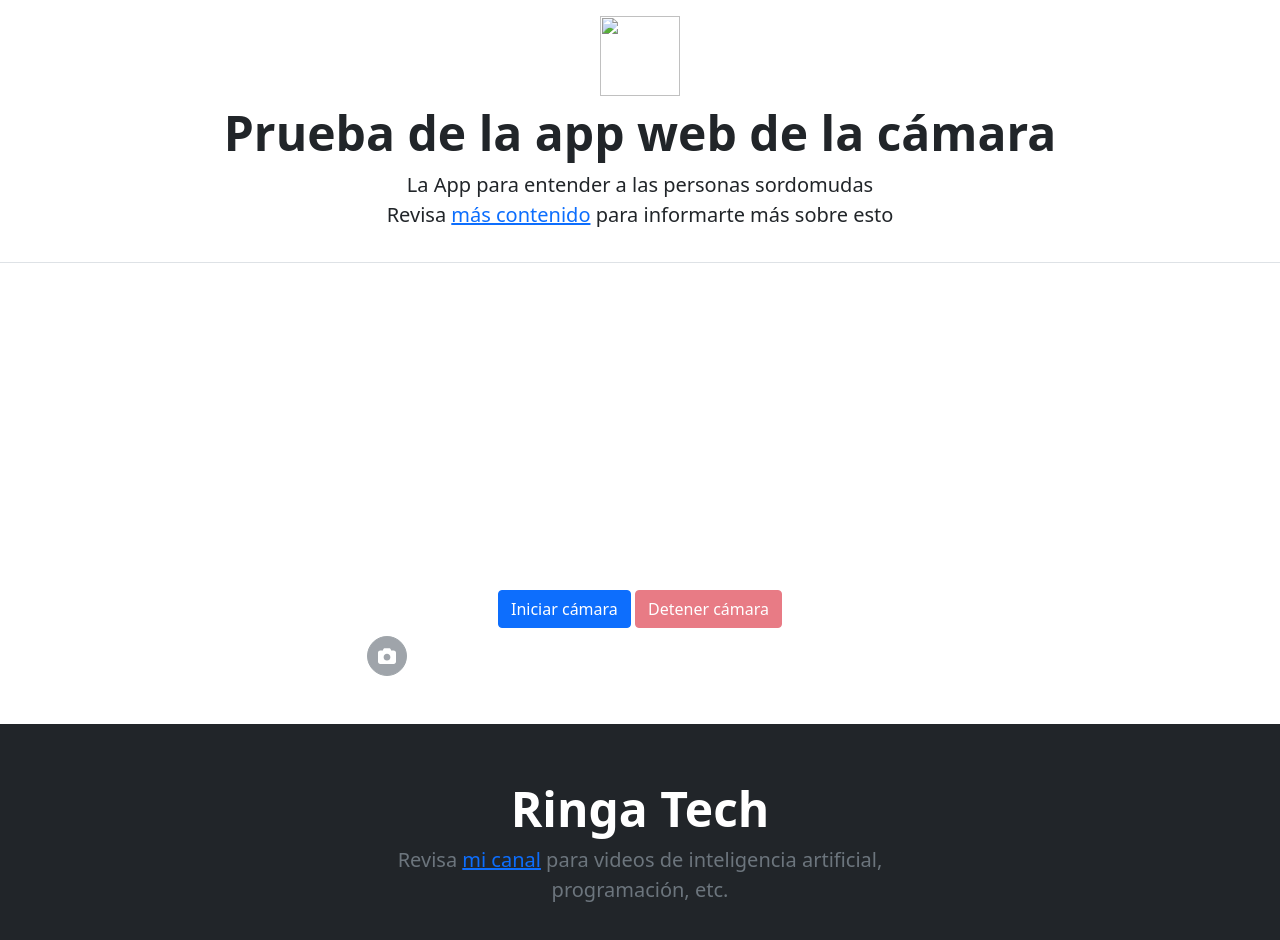
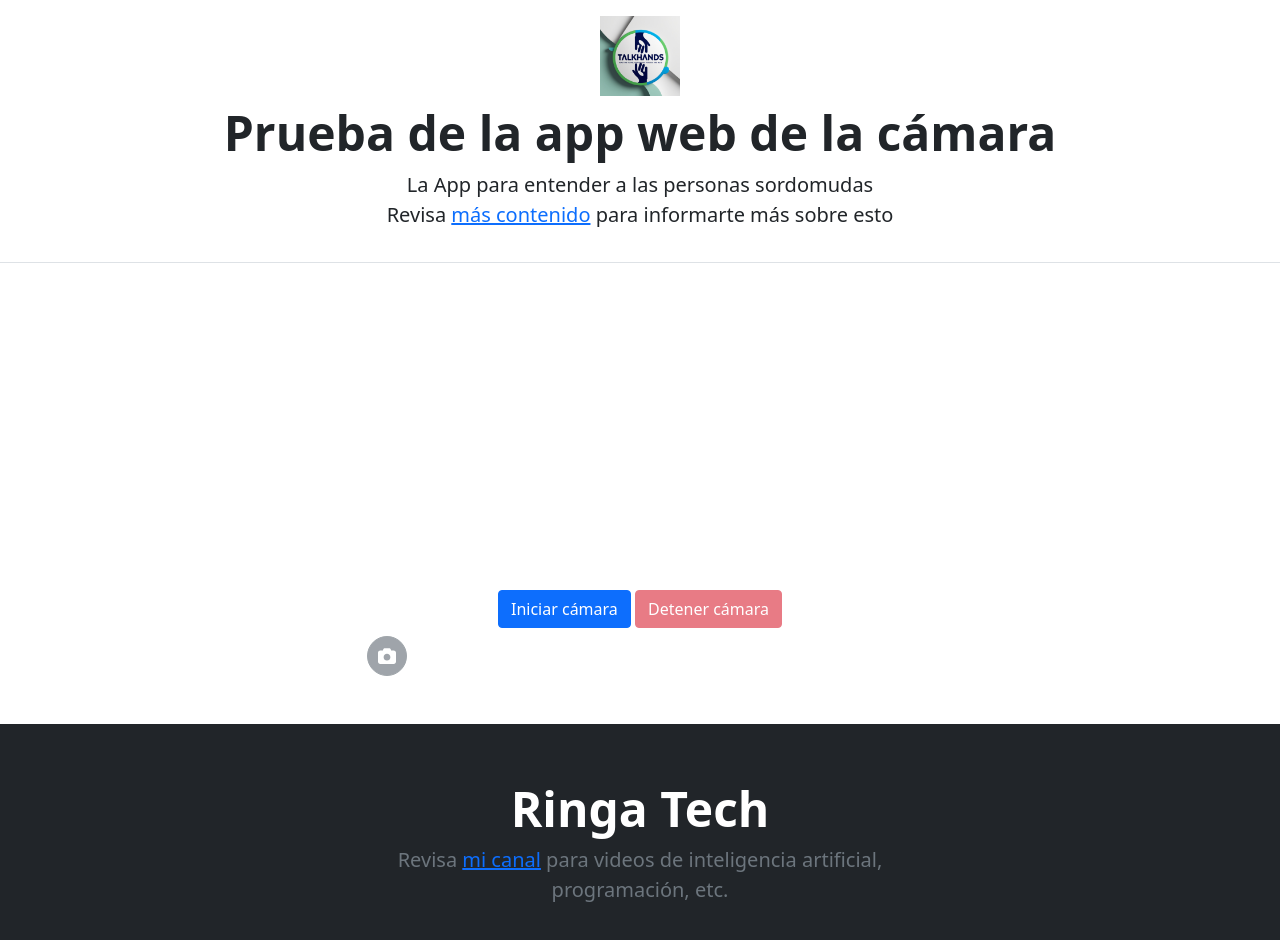
Before and after one commit to Michaelpizarro18/ultimogit, a plain HTML site: page cuerpo.html in a window 1280 px wide. Drawn offline with nearby package versions, Linux system fonts and the light colour scheme.

Commit message:
Project Start

```diff
--- a/cuerpo.html
+++ b/cuerpo.html
@@ -3,8 +3,8 @@
   <head>
     <meta charset="utf-8">
     <meta name="viewport" content="width=device-width, initial-scale=1">
-    <link rel="icon" type="image/png" sizes="32x32" href="/favicon-32x32.png">
-    <link rel="icon" type="image/png" sizes="16x16" href="/favicon-16x16.png">
+    <link rel="icon" type="image/png" sizes="32x32" href="static/Leonardo_Phoenix_A_modern_circular_logo_design_for_TalkHands_a_3.jpg">
+    <link rel="icon" type="image/png" sizes="16x16" href="static/Leonardo_Phoenix_A_modern_circular_logo_design_for_TalkHands_a_3.jpg">
     <title>Perros y Gatos</title>
 
     <!-- Bootstrap CSS -->
@@ -36,7 +36,7 @@
 
     <main>
       <div class="px-4 py-2 my-2 text-center border-bottom">
-        <img class="d-block mx-auto mb-2" src="LogotipoV2-Simple.png" alt="" width="80" height="80">
+        <img class="d-block mx-auto mb-2" src="static/Leonardo_Phoenix_A_modern_circular_logo_design_for_TalkHands_a_3.jpg" alt="" width="80" height="80">
         <h1 class="display-5 fw-bold">Prueba de la app web de la cámara</h1>
         <div class="col-lg-6 mx-auto">
           <p class="lead mb-0">La App para entender a las personas sordomudas</p>
```
Also changed, not shown: index.html (+3 -3 lines).
